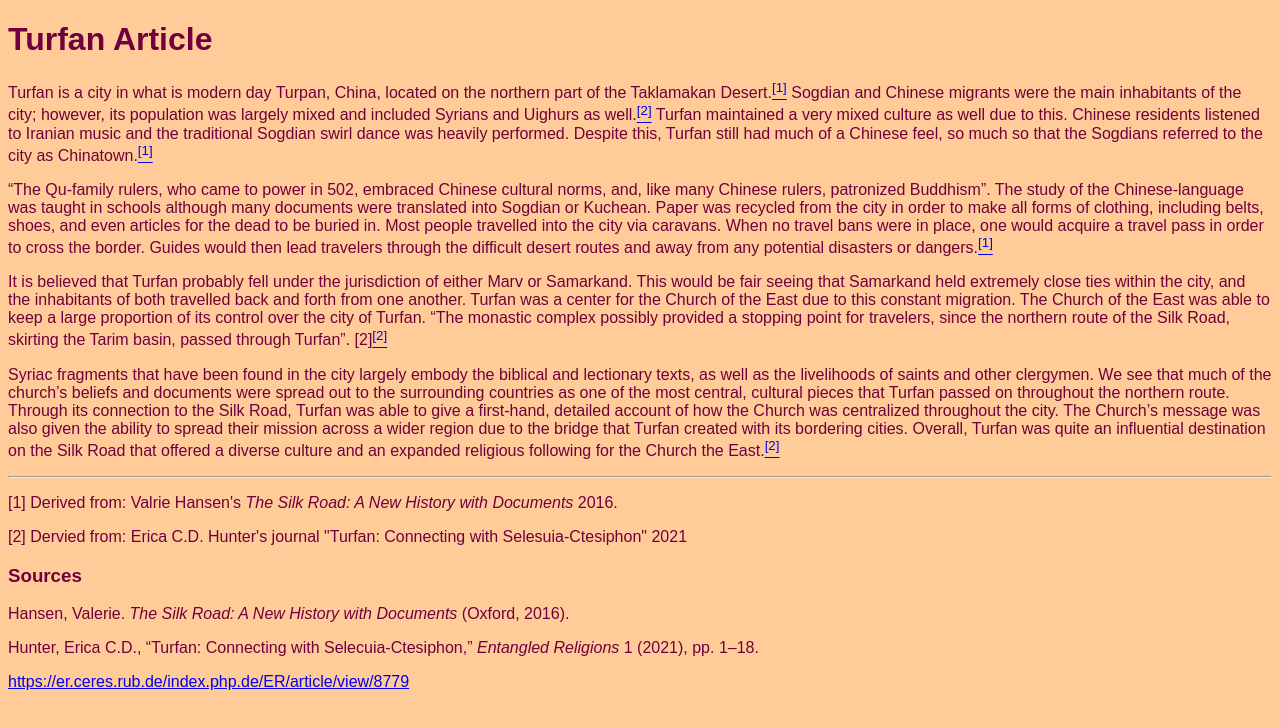
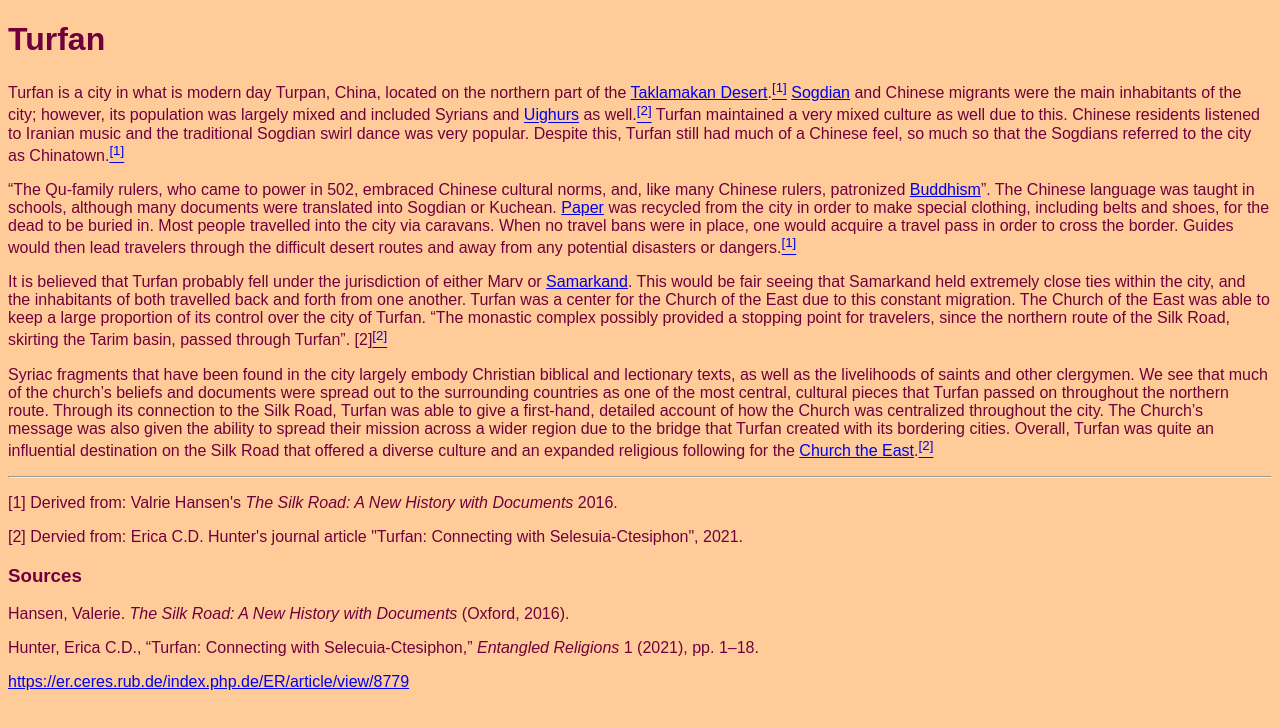
Before and after one commit to haggis78/testing123, a plain HTML site: page student-folders/Crookston/turfan-article.html in a window 1280 px wide. Drawn offline with Linux system fonts and the light colour scheme.

Commit message:
added links

```diff
--- a/student-folders/Crookston/turfan-article.html
+++ b/student-folders/Crookston/turfan-article.html
@@ -8,24 +8,21 @@
     </head>
     <body>
 
-        <h1>Turfan Article</h1>
-        <p>Turfan is a city in what is modern day Turpan, China, located on the northern part of the Taklamakan Desert.<a href="#1"><sup>[1]</sup></a> Sogdian and Chinese migrants were the main inhabitants of the city; however, its population was largely mixed and included Syrians and Uighurs as well.<a href="#2"><sup>[2]</sup></a> Turfan maintained a very mixed culture as well due to this. Chinese residents listened to Iranian music and the traditional Sogdian swirl dance was heavily performed. Despite this, Turfan still had much of a Chinese feel, so much so that the Sogdians referred to the city as Chinatown.<a href="#1"><sup>[1]</sup></a></p>
-        <p>“The Qu-family rulers, who came to power in 502, embraced Chinese cultural norms, and, like many Chinese rulers, patronized Buddhism”. The study of the Chinese-language was taught in schools although many documents were translated into Sogdian or Kuchean. Paper was recycled from the city in order to make all forms of clothing, including belts, shoes, and even articles for the dead to be buried in. Most people travelled into the city via caravans. When no travel bans were in place, one would acquire a travel pass in order to cross the border. Guides would then lead travelers through the difficult desert routes and away from any potential disasters or dangers.<a href="#1"><sup>[1]</sup></a></p>
-        <p>It is believed that Turfan probably fell under the jurisdiction of either Marv or Samarkand. This would be fair seeing that Samarkand held extremely close ties within the city, and the inhabitants of both travelled back and forth from one another. Turfan was a center for the Church of the East due to this constant migration. The Church of the East was able to keep a large proportion of its control over the city of Turfan. “The monastic complex possibly provided a stopping point for travelers, since the northern route of the Silk Road, skirting the Tarim basin, passed through Turfan”. [2]<a href="#2"><sup>[2]</sup></a></p>
-        <p>Syriac fragments that have been found in the city largely embody the biblical and lectionary texts, as well as the livelihoods of saints and other clergymen. We see that much of the church’s beliefs and documents were spread out to the surrounding countries as one of the most central, cultural pieces that Turfan passed on throughout the northern route. Through its connection to the Silk Road, Turfan was able to give a first-hand, detailed account of how the Church was centralized throughout the city. The Church’s message was also given the ability to spread their mission across a wider region due to the bridge that Turfan created with its bordering cities. Overall, Turfan was quite an influential destination on the Silk Road that offered a diverse culture and an expanded religious following for the Church the East.<a href="#2"><sup>[2]</sup></a></p>
-<hr/> <!--This is a "horizontal rule", a line below the page content, above the references.-->
+        <h1>Turfan</h1>
+        <p>Turfan is a city in what is modern day Turpan, China, located on the northern part of the <a href="/testing123/student-folders/Peterson/Taklamakan.html">Taklamakan Desert</a>.<a href="#1"><sup>[1]</sup></a> <a href="/testing123/student-folders/Ball/Sogdians.html">Sogdian</a> and Chinese migrants were the main inhabitants of the city; however, its population was largely mixed and included Syrians and <a href="/testing123/student-folders/Stiffler/Uighurs.html">Uighurs</a> as well.<a href="#2"><sup>[2]</sup></a> Turfan maintained a very mixed culture as well due to this. Chinese residents listened to Iranian music and the traditional Sogdian swirl dance was very popular. Despite this, Turfan still had much of a Chinese feel, so much so that the Sogdians referred to the city as Chinatown.<a href="#1"><sup>[1]</sup></a></p>
+        <p>“The Qu-family rulers, who came to power in 502, embraced Chinese cultural norms, and, like many Chinese rulers, patronized <a href="/testing123/student-folders/Crookston/buddhism-article.html">Buddhism</a>”. The Chinese language was taught in schools, although many documents were translated into Sogdian or Kuchean. <a href="/testing123/student-folders/Peterson/Paper.html">Paper</a> was recycled from the city in order to make special clothing, including belts and shoes, for the dead to be buried in. Most people travelled into the city via caravans. When no travel bans were in place, one would acquire a travel pass in order to cross the border. Guides would then lead travelers through the difficult desert routes and away from any potential disasters or dangers.<a href="#1"><sup>[1]</sup></a></p>
+        <p>It is believed that Turfan probably fell under the jurisdiction of either Marv or <a href="/testing123/student-folders/Peterson/Samarkand.html">Samarkand</a>. This would be fair seeing that Samarkand held extremely close ties within the city, and the inhabitants of both travelled back and forth from one another. Turfan was a center for the Church of the East due to this constant migration. The Church of the East was able to keep a large proportion of its control over the city of Turfan. “The monastic complex possibly provided a stopping point for travelers, since the northern route of the Silk Road, skirting the Tarim basin, passed through Turfan”. [2]<a href="#2"><sup>[2]</sup></a></p>
+        <p>Syriac fragments that have been found in the city largely embody Christian biblical and lectionary texts, as well as the livelihoods of saints and other clergymen. We see that much of the church’s beliefs and documents were spread out to the surrounding countries as one of the most central, cultural pieces that Turfan passed on throughout the northern route. Through its connection to the Silk Road, Turfan was able to give a first-hand, detailed account of how the Church was centralized throughout the city. The Church’s message was also given the ability to spread their mission across a wider region due to the bridge that Turfan created with its bordering cities. Overall, Turfan was quite an influential destination on the Silk Road that offered a diverse culture and an expanded religious following for the <a href="/testing123/student-folders/Richey/The-Christian-Church-of-the-East.html">Church the East</a>.<a href="#2"><sup>[2]</sup></a></p>
+<hr/>
         <p id="1">[1] Derived from: Valrie Hansen's <i>The Silk Road: A New History with Documents</i> 2016.</p>
-        <p id="2">[2] Dervied from: Erica C.D. Hunter's journal "Turfan: Connecting with Selesuia-Ctesiphon" 2021</p>
+        <p id="2">[2] Dervied from: Erica C.D. Hunter's journal article "Turfan: Connecting with Selesuia-Ctesiphon", 2021.</p>
 
         <h3>Sources</h3>
-        <!-- For a book: -->
-        <p>Hansen, Valerie. <i>The Silk Road: A New History with Documents</i> (Oxford, 2016).</p><!-- For a published article in a journal: -->
+
+        <p>Hansen, Valerie. <i>The Silk Road: A New History with Documents</i> (Oxford, 2016).</p>
         <p>Hunter, Erica C.D., “Turfan: Connecting with Selecuia-Ctesiphon,” <i>Entangled Religions</i> 1 (2021), pp. 1–18.</p>
-        <!-- For a website: -->
+
       <p><a href="https://er.ceres.rub.de/index.php/ER/article/view/8779">https://er.ceres.rub.de/index.php.de/ER/article/view/8779</a></p>
-
-
-
 
     </body>
 </html>
```
